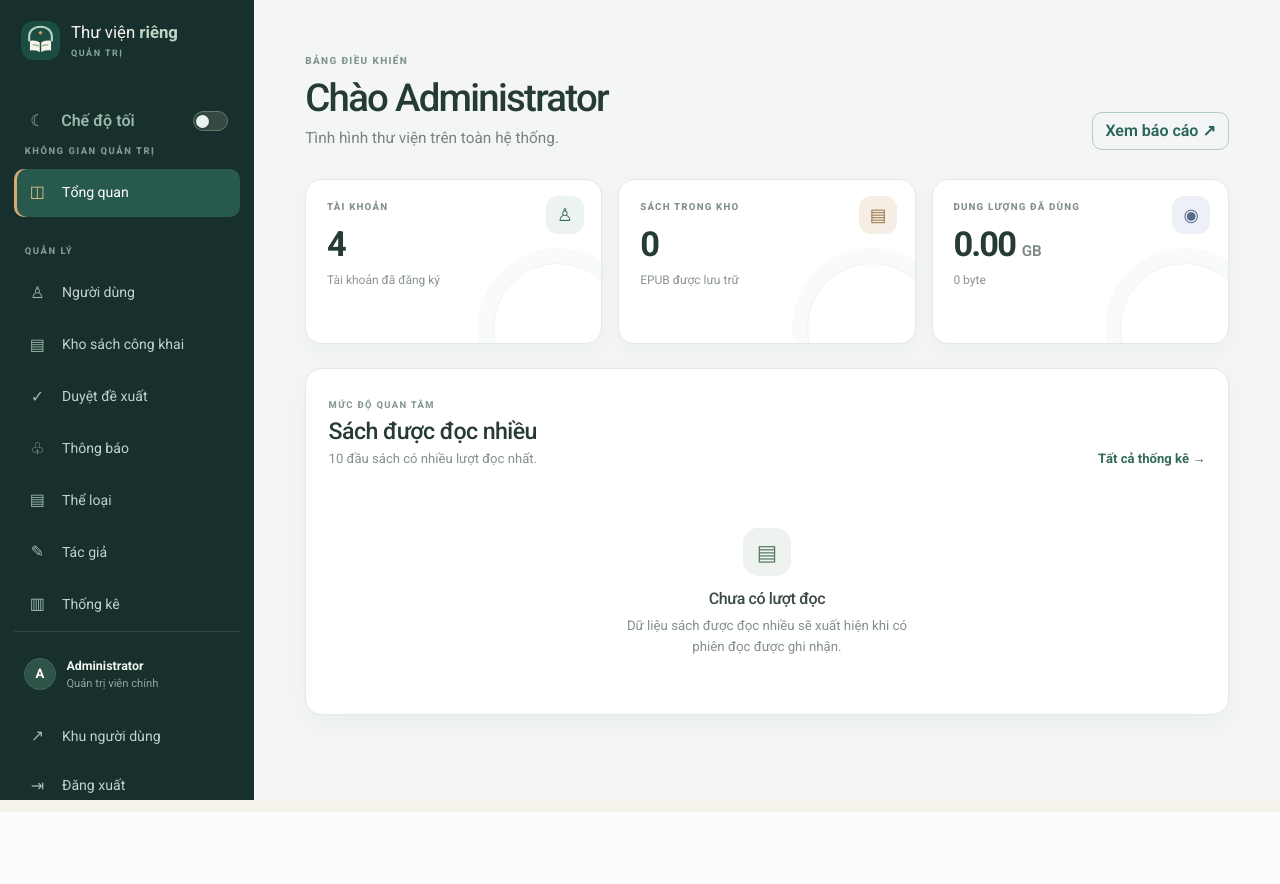
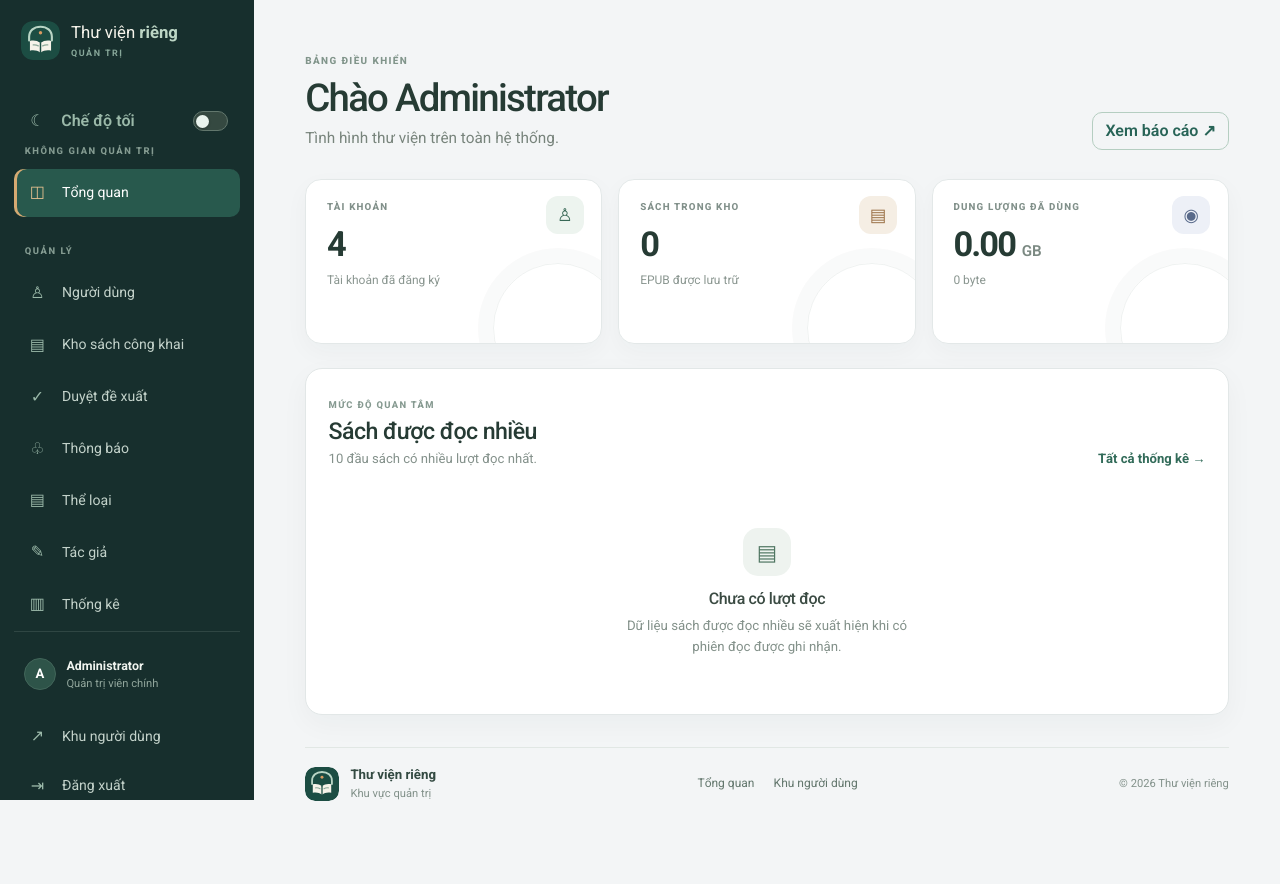
Before and after one commit to thanhcan1105/private_library_laravel, a Laravel app: page /admin in a window 1280 px wide. Before the commit the page ends 812 px from the top, so only its background shows below. Run offline with Laravel 12, Linux system fonts and the light colour scheme; a user stored in the database is signed in; data comes from the database, SQL or seed files in the repository; data that the repository does not hold is empty; style sheets or scripts are compiled from the project's sources; parts of the project's set-up code (start-up, migrations or seed data) failed here and were passed over.

Commit message:
Add compact user and admin footers

```diff
--- a/public/css/library.css
+++ b/public/css/library.css
@@ -2299,3 +2299,33 @@ html[data-theme="dark"] body.user-body .theme-toggle-btn { background: #24332f;
 html[data-theme="dark"] body:is(.user-body, .admin-body) .theme-toggle-icon { color: #f4d58b; }
 .app-navbar .theme-toggle-btn { width: 190px; justify-content: space-between; padding-inline: .65rem; }
 .admin-side-link.theme-toggle-btn { justify-content: space-between; }
+
+.user-body { display: flex; min-height: 100vh; flex-direction: column; }
+.user-body > .app-main { flex: 1 0 auto; min-height: calc(100vh - 154px); }
+.app-footer { border-top: 1px solid #e1e7e4; background: #fff; }
+.app-footer-inner { display: flex; min-height: 88px; align-items: center; justify-content: space-between; gap: 1.5rem; padding-block: 1rem; }
+.app-footer-brand { display: inline-flex; align-items: center; gap: .7rem; color: #334a42; text-decoration: none; }
+.app-footer-brand img { width: 34px; height: 34px; border-radius: 10px; }
+.app-footer-brand > span { display: flex; flex-direction: column; }
+.app-footer-brand strong { font-size: .83rem; font-weight: 700; }
+.app-footer-brand small, .app-footer-copyright { color: #82918a; font-size: .7rem; }
+.app-footer-links { display: flex; align-items: center; gap: 1.2rem; }
+.app-footer-links a { color: #63776d; font-size: .75rem; text-decoration: none; }
+.app-footer-links a:hover { color: #176a65; }
+.admin-main { display: flex; min-height: 100vh; flex-direction: column; }
+.admin-main-content { flex: 1 0 auto; }
+.admin-footer { margin-top: 2rem; border-top-color: #e1e7e4; background: transparent; }
+.admin-footer .app-footer-inner { width: 100%; min-height: 72px; padding-inline: 0; }
+html[data-theme="dark"] body:is(.user-body, .admin-body) .app-footer { border-color: #354540; background: #17211f; }
+html[data-theme="dark"] body:is(.user-body, .admin-body) .app-footer-brand { color: #dce8e1; }
+html[data-theme="dark"] body:is(.user-body, .admin-body) .app-footer-brand small,
+html[data-theme="dark"] body:is(.user-body, .admin-body) .app-footer-copyright,
+html[data-theme="dark"] body:is(.user-body, .admin-body) .app-footer-links a { color: #a3b2ac; }
+html[data-theme="dark"] body:is(.user-body, .admin-body) .app-footer-links a:hover { color: #9bd2bf; }
+html[data-theme="dark"] body.user-body .library-empty { border-color: #354540; background: #1b2724; }
+@media (max-width: 650px) {
+    .app-footer-inner { flex-wrap: wrap; gap: .8rem 1rem; }
+    .app-footer-links { gap: .8rem; }
+    .app-footer-copyright { width: 100%; }
+    .admin-footer .app-footer-inner { padding-inline: 0; }
+}
--- a/resources/views/layouts/admin.blade.php
+++ b/resources/views/layouts/admin.blade.php
@@ -46,7 +46,22 @@
             </form>
         </div>
     </aside>
-    <main class="app-main admin-main">@yield('content')</main>
+    <main class="app-main admin-main">
+        <div class="admin-main-content">@yield('content')</div>
+        <footer class="app-footer admin-footer">
+            <div class="app-footer-inner">
+                <a class="app-footer-brand" href="{{ route('admin.dashboard') }}">
+                    <img src="{{ asset('images/brand-mark.svg') }}" alt="" aria-hidden="true">
+                    <span><strong>Thư viện riêng</strong><small>Khu vực quản trị</small></span>
+                </a>
+                <nav class="app-footer-links" aria-label="Liên kết cuối trang">
+                    <a href="{{ route('admin.dashboard') }}">Tổng quan</a>
+                    <a href="{{ route('library') }}">Khu người dùng</a>
+                </nav>
+                <small class="app-footer-copyright">© {{ now()->year }} Thư viện riêng</small>
+            </div>
+        </footer>
+    </main>
 </div>
 <script src="https://cdn.jsdelivr.net/npm/bootstrap@5.3.3/dist/js/bootstrap.bundle.min.js"></script>
 <script src="{{ asset('js/genre-dropdown.js') }}" defer></script>
```
Also changed, not shown: resources/views/layouts/app.blade.php (+18 -0 lines).
